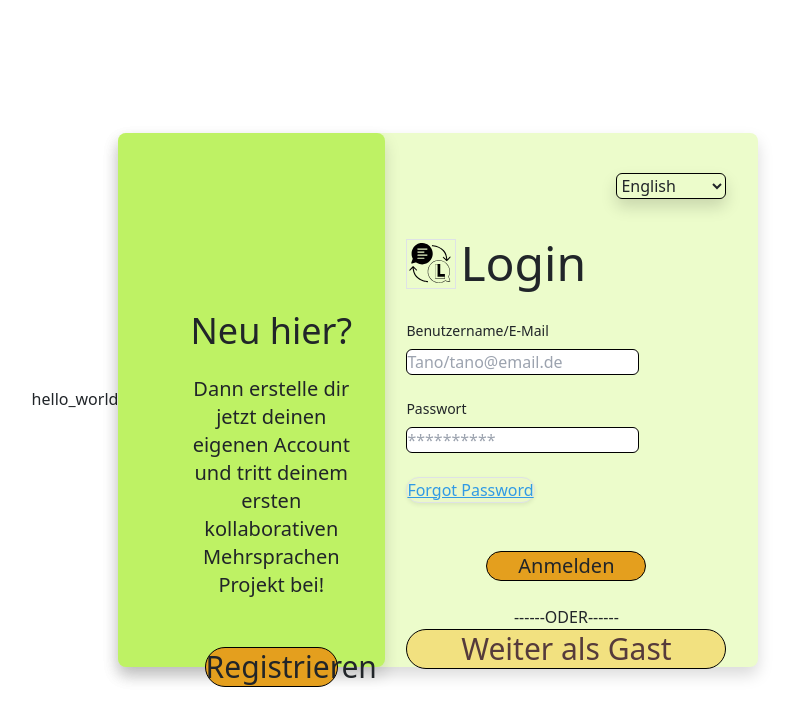
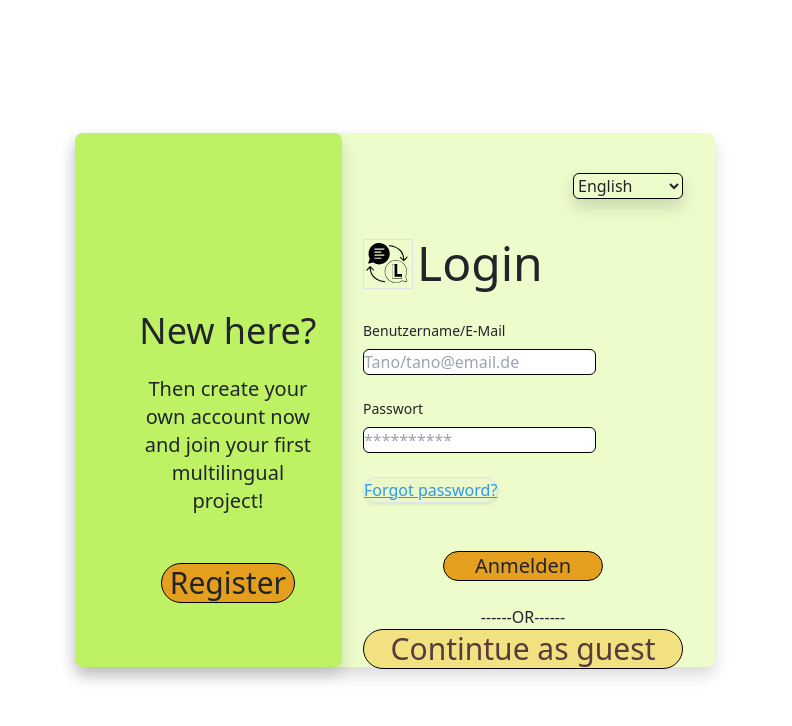
Before and after one commit to WookieDraftPics/PSE-Frontend-Dummy, a React (Vite) app in the folder frontentdummy/: page / in a window 1280 px wide. Shown: the top 726 px of the page, without its empty margins (245-1037 px from the left). Built offline with nearby package versions, Linux system fonts and the light colour scheme.

Commit message:
added libraries f

```diff
--- a/frontentdummy/src/components/buttons/GuestButton.tsx
+++ b/frontentdummy/src/components/buttons/GuestButton.tsx
@@ -1,18 +1,19 @@
 //no dynamic input because this button only exists as this version
 import { useNavigate } from "react-router-dom";
+import { useTranslation } from "react-i18next";
 
 const GuestButton = () => {
   const navigate = useNavigate();
-  console.log("test 1");
+  const { t } = useTranslation();
   return (
     <span>
-      <span>------ODER------</span>
+      <span>------{t("or")}------</span>
       <br></br>
       <button
         className="bg-guestButton w-80 h-10 text-3xl text-textGrayish rounded-full border border-black "
         onClick={() => navigate("/overview")}
       >
-        Weiter als Gast
+        {t("continue_as_guest")}
       </button>
     </span>
   );
--- a/frontentdummy/src/components/buttons/PasswdReset.tsx
+++ b/frontentdummy/src/components/buttons/PasswdReset.tsx
@@ -1,13 +1,15 @@
 import { useNavigate } from "react-router-dom";
+import { useTranslation } from "react-i18next";
 
 const PasswdReset = () => {
   const navigate = useNavigate();
+  const { t } = useTranslation();
   return (
     <button
       className="bg-backingGreenHigh text-linkBlue border border-grey shadow-sm rounded-full underline"
       onClick={() => navigate("recovery")}
     >
-      Forgot Password
+      {t("forgot_password")}
     </button>
   );
 };
--- a/frontentdummy/src/components/login/SwitchScreen.tsx
+++ b/frontentdummy/src/components/login/SwitchScreen.tsx
@@ -1,20 +1,21 @@
 import SwitchButton from "../buttons/SwitchButton";
+import { useTranslation } from "react-i18next";
 
 //TODO: make text dynamic with languages
 
 function SwitchScreen() {
+  const { t } = useTranslation();
   return (
     <div className="absolute inset-x-0 bottom-0 left-16 w-4/6 h-2/3">
-      <h1 className="text-center text-4xl">Neu hier?</h1>
+      <h1 className="text-center text-4xl">{t("new_here")}</h1>
       <br></br>
       <h2 className="whitespace-normal white-space: pre-line text-center text-xl">
-        Dann erstelle dir jetzt deinen eigenen Account und tritt deinem ersten
-        kollaborativen Mehrsprachen Projekt bei!
+        {t("switch_screen_text")}
       </h2>
       <br></br>
       <br></br>
       <p className="text-center">
-        <SwitchButton content="Registrieren" />
+        <SwitchButton content={t("register")} />
       </p>
     </div>
   );
--- a/frontentdummy/src/pages/LoginPage.tsx
+++ b/frontentdummy/src/pages/LoginPage.tsx
@@ -7,7 +7,6 @@ function LoginPage() {
   const { t } = useTranslation();
   return (
     <div className="flex items-center justify-center h-screen">
-      <h2>{t("hello_world")}</h2>
       <div className="relative bg-backingGreen rounded-lg shadow w-50 h-2/3 p-12">
         <div className="absolute rounded-lg inset-y-0 left-0 w-5/12 bg-switchGreen shadow">
           <SwitchScreen />
```
Also changed, not shown: frontentdummy/public/locales/zh/translation.json (line endings or trailing spaces).
